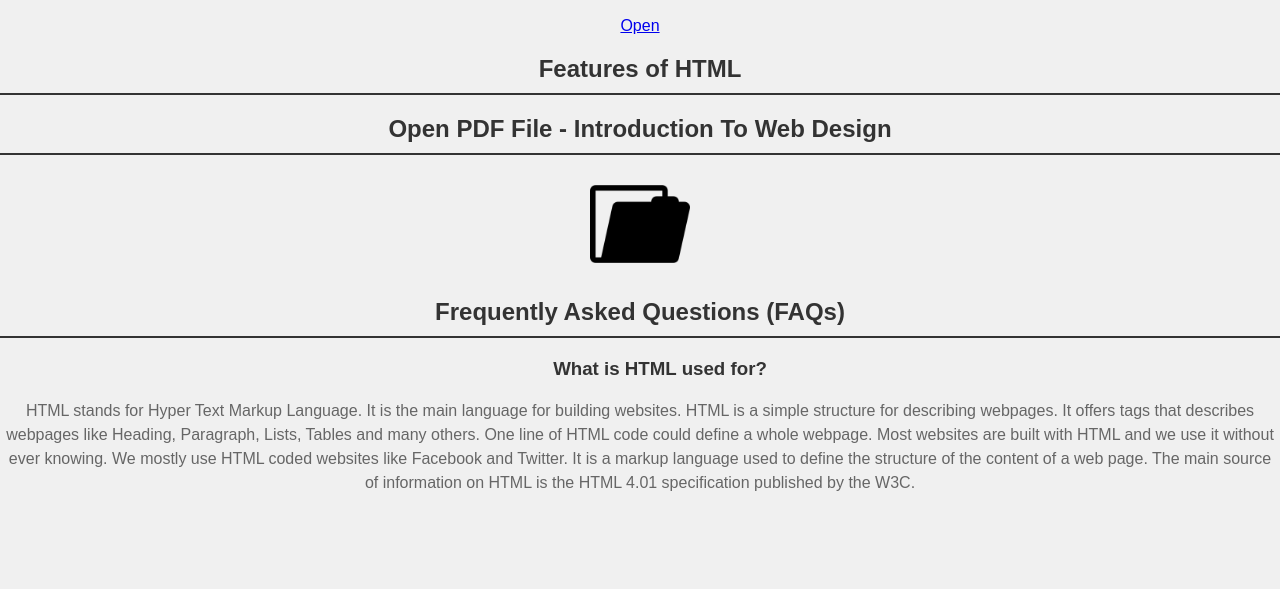
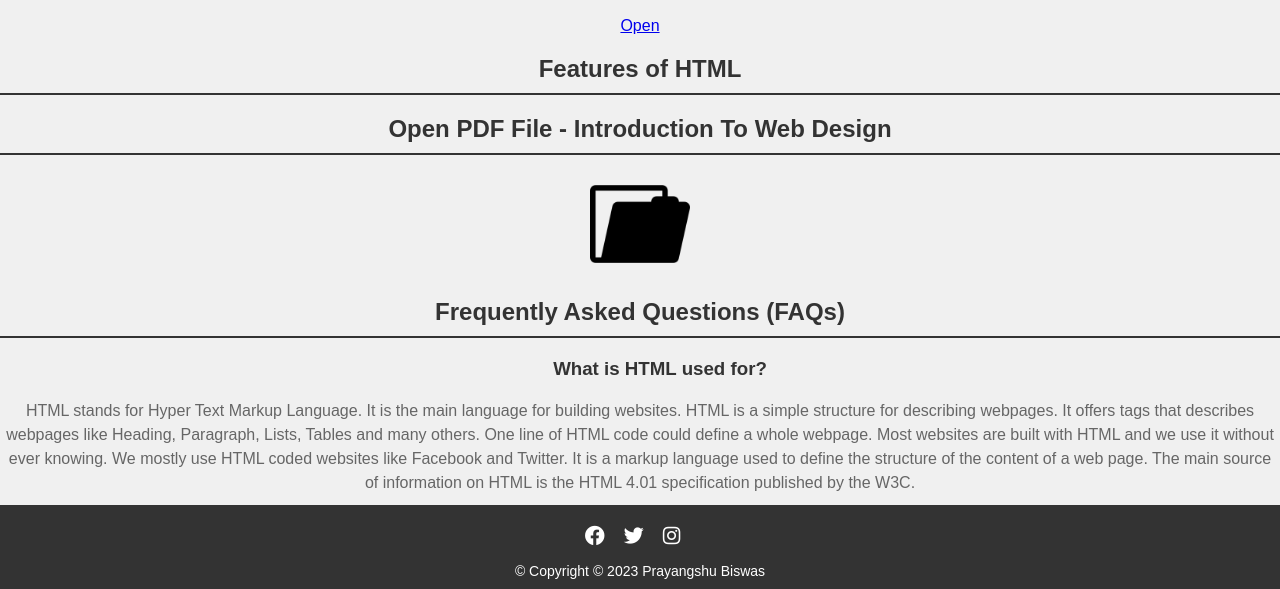
Before and after one commit to prayangshubh/htmlassignment1, a plain HTML site: page index.html in a window 1280 px wide. Shown: the part 2397-2986 px from the top of the page. Before the commit the page ends 2902 px from the top, so only its background shows below. Drawn offline with Linux system fonts and the light colour scheme.

Commit message:
Update index.html

```diff
--- a/index.html
+++ b/index.html
@@ -3,6 +3,7 @@
 <head>
     <meta charset="UTF-8">
     <title>Web Design</title>
+    <link rel="stylesheet" href="https://cdnjs.cloudflare.com/ajax/libs/font-awesome/5.15.3/css/all.min.css">
 </head>
 <body>
 
@@ -100,6 +101,19 @@
         <p>HTML stands for Hyper Text Markup Language. It is the main language for building websites. HTML is a simple structure for describing webpages. It offers tags that describes webpages like Heading, Paragraph, Lists, Tables and many others. One line of HTML code could define a whole webpage. Most websites are built with HTML and we use it without ever knowing. We mostly use HTML coded websites like Facebook and Twitter. It is a markup language used to define the structure of the content of a web page. The main source of information on HTML is the HTML 4.01 specification published by the W3C.</p>
     </ui>
 
+    <footer>
+        <ul class="social-icons">
+            <li><a href="https://web.facebook.com/prayangshubh"><i class="fab fa-facebook"></i></a></li>
+            <li><a href="https://twitter.com/prayangshubh"><i class="fab fa-twitter"></i></a></li>
+            <li><a href="https://www.instagram.com/prayangshubh/"><i class="fab fa-instagram"></i></a></li>
+        </ul>
+        <div class="copyright">
+            &copy; Copyright © 2023 Prayangshu Biswas
+        </div>
+    </footer>
+
+
+
 </body>
 </html>
 
@@ -159,4 +173,40 @@
     li {
         margin: 10px 0;
     }
+
+    footer {
+        background-color: #333;
+        color: #fff;
+        padding: 10px 0;
+        text-align: center;
+        font-size: 14px; /* Adjust the font size */
+    }
+
+    /* Social media icons */
+    .social-icons {
+        list-style: none;
+        padding: 0;
+        margin: 0;
+    }
+
+    .social-icons li {
+        display: inline-block;
+        margin-right: 15px;
+    }
+
+    .social-icons a {
+        color: #fff;
+        text-decoration: none;
+        font-size: 20px;
+        transition: color 0.3s;
+    }
+
+    .social-icons a:hover {
+        color: #007bff;
+    }
+
+    /* Copyright text */
+    .copyright {
+        margin-top: 5px; /* Adjust the margin */
+    }
 </style>
```
